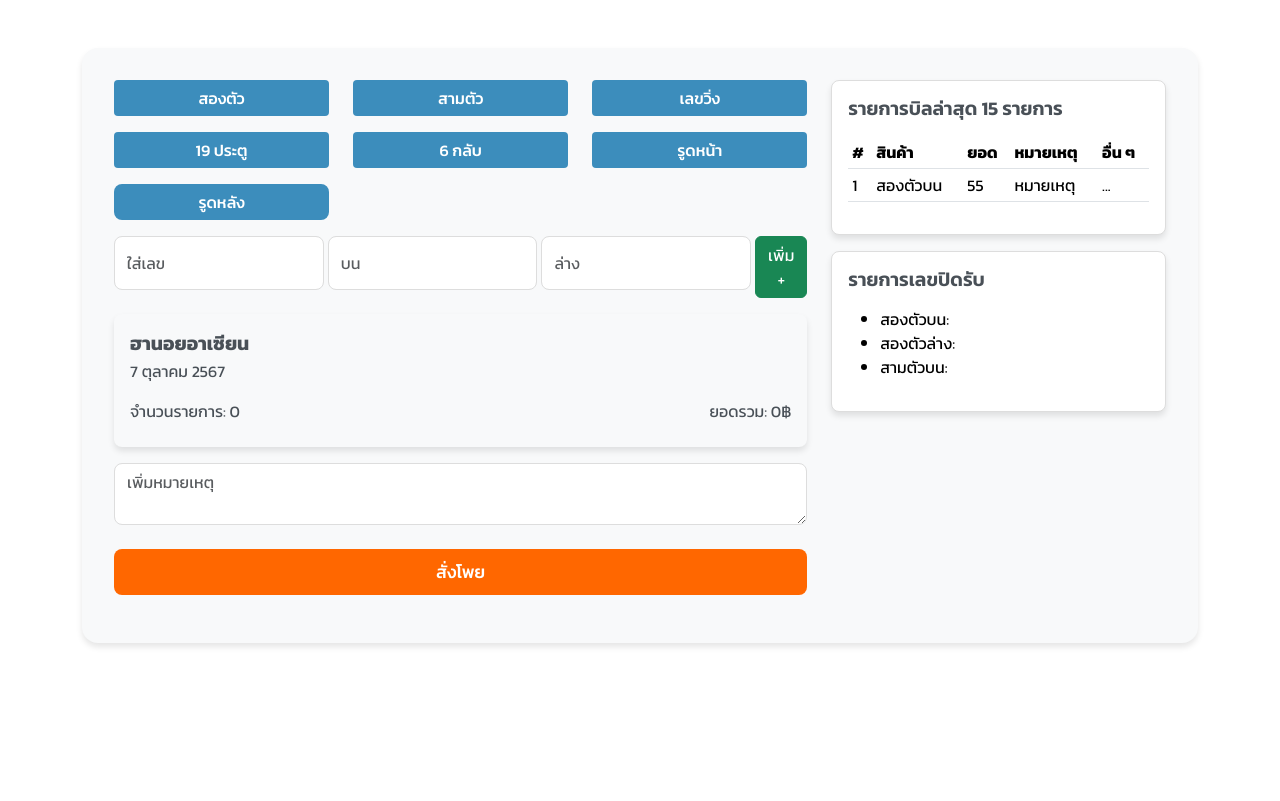
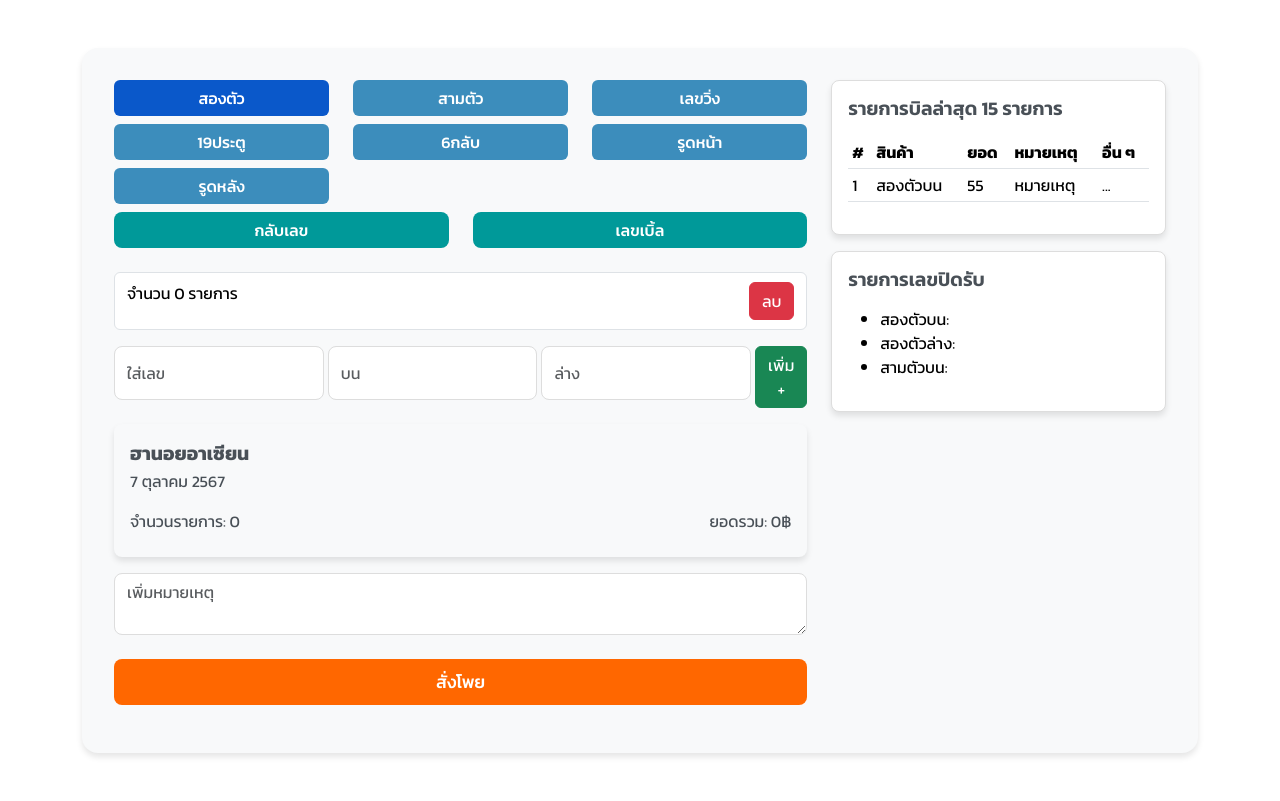
Before and after one commit to arrkpong/test-1234, a Django app: page /bet-detail/1/ in a window 1280 px wide. Shown: the part 68-869 px from the top of the page. Before the commit the page ends 715 px from the top, so only its background shows below. Run offline with Django 5.2, Linux system fonts and the light colour scheme; data comes from the database, SQL or seed files in the repository; some libraries are stand-ins or nearby versions.

Commit message:
'style:betDetail'

```diff
--- a/lottery/templates/bet_detail.html
+++ b/lottery/templates/bet_detail.html
@@ -11,7 +11,8 @@
 <link rel="stylesheet" href="{% static 'css/detail/styles.css' %}">
 <style>
     /* Apply Kanit font to the entire page */
-        body, .container-fluid {
+    body,
+    .container-fluid {
         font-family: 'Kanit', sans-serif;
     }
 
@@ -20,12 +21,17 @@
         font-weight: 500;
     }
 
-        .bet-summary-header, .bet-history h5, .bet-close-number h5 {
+    .bet-summary-header,
+    .bet-history h5,
+    .bet-close-number h5 {
         font-size: 18px;
         font-weight: 600;
     }
 
-        .bet-form input, .bet-summary, .bet-list-item, .submit-button {
+    .bet-form input,
+    .bet-summary,
+    .bet-list-item,
+    .submit-button {
         font-size: 16px;
         font-weight: 400;
     }
@@ -34,13 +40,18 @@
         font-weight: 500;
     }
 
-        .btn-primary{
+    .btn-primary {
         background-color: rgb(60 141 188);
         border: none;
     }
 
-        .btn-primary:hover{
+    .btn-primary:hover {
         background-color: rgb(54 127 169);
+    }
+
+    .btn-secondary {
+        background-color: rgb(0 153 153);
+        border: none;
     }
 
     /* Customize specific elements as needed */
@@ -59,33 +70,56 @@
                         <!-- Button rows -->
                         <div class="row mb-2">
                             <div class="col">
-                                <button class="btn btn-primary w-100 rounded-1" onclick="toggleButton(this)">สองตัว</button>
+                                <input type="radio" class="btn-check" name="options" id="option1" autocomplete="off" checked>
+                                <label class="btn btn-primary w-100" for="option1">สองตัว</label>
                             </div>
                             <div class="col">
-                                <button class="btn btn-primary w-100 rounded-1" onclick="toggleButton(this)">สามตัว</button>
+                                <input type="radio" class="btn-check" name="options" id="option2" autocomplete="off">
+                                <label class="btn btn-primary w-100" for="option2">สามตัว</label>
                             </div>
                             <div class="col">
-                                <button class="btn btn-primary w-100 rounded-1" onclick="toggleButton(this)">เลขวิ่ง</button>
+                                <input type="radio" class="btn-check" name="options" id="option3" autocomplete="off">
+                                <label class="btn btn-primary w-100" for="option3">เลขวิ่ง</label>
                             </div>
                         </div>
                         <!-- แถวที่สองของปุ่ม -->
                         <div class="row mb-2">
                             <div class="col">
-                                <button class="btn btn-primary w-100 rounded-1" onclick="toggleButton(this)">19 ประตู</button>
+                                <input type="radio" class="btn-check" name="options" id="option4" autocomplete="off">
+                                <label class="btn btn-primary w-100" for="option4">19ประตู</label>
                             </div>
                             <div class="col">
-                                <button class="btn btn-primary w-100 rounded-1" onclick="toggleButton(this)">6 กลับ</button>
+                                <input type="radio" class="btn-check" name="options" id="option5" autocomplete="off">
+                                <label class="btn btn-primary w-100" for="option5">6กลับ</label>
                             </div>
                             <div class="col">
-                                <button class="btn btn-primary w-100 rounded-1" onclick="toggleButton(this)">รูดหน้า</button>
+                                <input type="radio" class="btn-check" name="options" id="option6" autocomplete="off">
+                                <label class="btn btn-primary w-100" for="option6">รูดหน้า</label>
                             </div>
                         </div>
                         <!-- แถวที่สามของปุ่ม -->
                         <div class="row mb-2">
                             <div class="col-4">
-                                <button class="btn btn-primary w-100" onclick="toggleButton(this)">รูดหลัง</button>
+                                <input type="radio" class="btn-check" name="options" id="option7" autocomplete="off">
+                                <label class="btn btn-primary w-100" for="option7">รูดหลัง</label>
                             </div>
                         </div>
+                        <div class="row mb-2">
+                            <div class="col-6" id="back-number-btn">
+                                <button type="button" class="btn btn-secondary w-100">กลับเลข</button>
+                            </div>
+                            <div class="col-6" id="double-number-btn">
+                                <button type="button" class="btn btn-secondary w-100">เลขเบิ้ล</button>
+                            </div>
+                            <div class="col-6 d-none" id="triple-number-btn">
+                                <button type="button" class="btn btn-secondary w-100">กลับตอง</button>
+                            </div>
+                        </div>
+                    </div>
+
+                    <div class="container d-flex justify-content-between border my-3 bg-white py-2 align-items-center rounded">
+                        <p>จำนวน 0 รายการ</p>
+                        <button class="btn btn-danger">ลบ</button>
                     </div>
 
                     <!-- Bet Form -->
@@ -117,7 +151,8 @@
                     <textarea class="form-control" placeholder="เพิ่มหมายเหตุ"></textarea>
 
                     <!-- Submit Button -->
-                    <button class="btn btn-warning my-3 submit-button" type="submit" onclick="prepareFormSubmission()">สั่งโพย</button>
+                    <button class="btn btn-warning my-3 submit-button" type="submit"
+                        onclick="prepareFormSubmission()">สั่งโพย</button>
                 </div>
 
                 <!-- History and Closed Numbers (unchanged) -->
@@ -212,5 +247,29 @@
         const betData = JSON.stringify(bets);
         document.getElementById('bet-data').value = betData;
     }
+
+    //2-3ตัว
+    document.querySelectorAll('input[name="options"]').forEach(option => {
+        option.addEventListener('change', showOrHideButtons);
+    });
+
+    function showOrHideButtons() {
+        const selectedOption = document.querySelector('input[name="options"]:checked').id;
+
+        // ซ่อนปุ่มทั้งหมดก่อน
+        document.getElementById('back-number-btn').classList.add('d-none');
+        document.getElementById('double-number-btn').classList.add('d-none');
+        document.getElementById('triple-number-btn').classList.add('d-none');
+
+        if (selectedOption === 'option1') {
+            // แสดงปุ่ม กลับเลข และ เลขเบิ้ล
+            document.getElementById('back-number-btn').classList.remove('d-none');
+            document.getElementById('double-number-btn').classList.remove('d-none');
+        } else if (selectedOption === 'option2') {
+            // แสดงปุ่ม กลับเลข และ เลขตอง
+            document.getElementById('back-number-btn').classList.remove('d-none');
+            document.getElementById('triple-number-btn').classList.remove('d-none');
+        }
+    }
 </script>
 {% endblock %}
```
Lines whose indentation alone changed are shown as unchanged.
